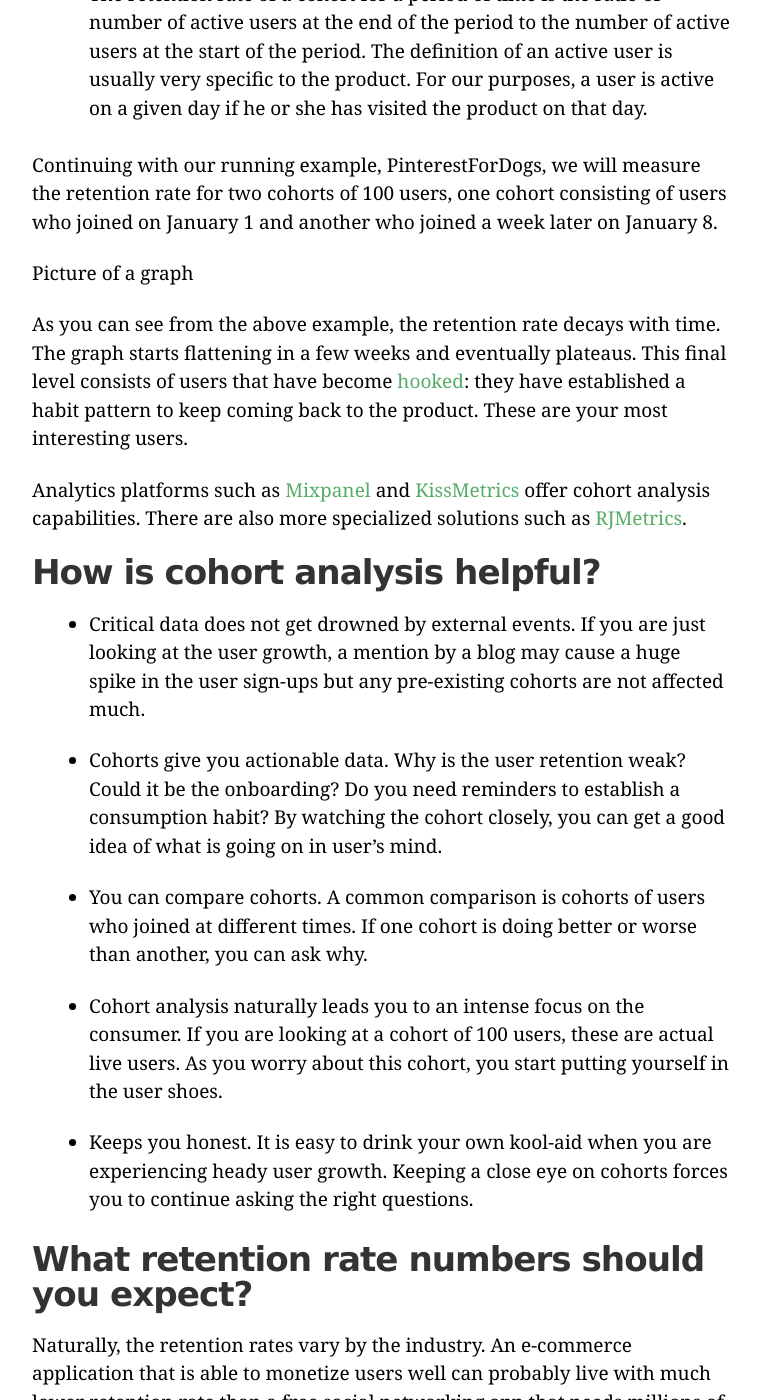
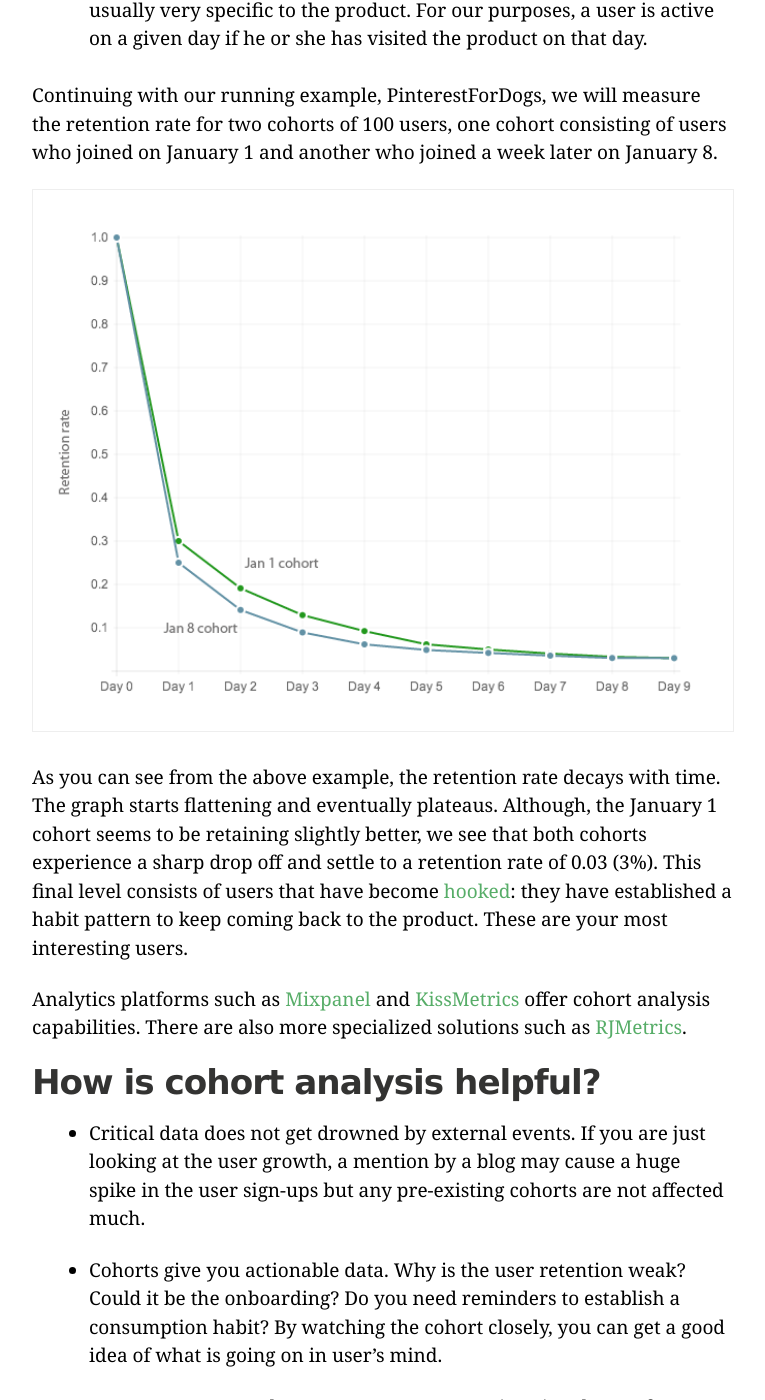
Before and after one commit to avdr/avdr.github.io, a Jekyll site: the page built from _posts/2013-11-10-cohort-analysis.markdown, in a window 1280 px wide and 1400 px high, scrolled down 2282 px. Shown: the whole window, without its empty margins (258-1023 px from the left). Built offline with Jekyll 4.4.1, drawn with Linux system fonts in a browser that asks for light colours; Markdown is read by kramdown in place of the engine named in the settings; some of the changed text lies outside the part shown.

Commit message:
More images, edits

```diff
--- a/_posts/2013-11-10-cohort-analysis.markdown
+++ b/_posts/2013-11-10-cohort-analysis.markdown
@@ -2,7 +2,6 @@
 layout: default
 title: Why you should look at cohorts
 ---
-# <span style="color:red">DRAFT</span>
 # Why you should look at cohorts
 
 Imagine that an entrepreneur showed you this graph for his new app, PinterestForDogs.
@@ -31,9 +30,9 @@
 
 Continuing with our running example, PinterestForDogs, we will measure the retention rate for two cohorts of 100 users, one cohort consisting of users who joined on January 1 and another who joined a week later on January 8.
 
-Picture of a graph
+<img class="iborder" src="/assets/retention.png"/>
 
-As you can see from the above example, the retention rate decays with time. The graph starts flattening in a few weeks and eventually plateaus. This final level consists of users that have become [hooked](http://www.nirandfar.com/2013/02/new-video-hooked-the-psychology-of-how-products-engage-us.html): they have established a habit pattern to keep coming back to the product. These are your most interesting users.
+As you can see from the above example, the retention rate decays with time. The graph starts flattening and eventually plateaus. Although, the January 1 cohort seems to be retaining slightly better, we see that both cohorts experience a sharp drop off and settle to a retention rate of 0.03 (3%). This final level consists of users that have become [hooked](http://www.nirandfar.com/2013/02/new-video-hooked-the-psychology-of-how-products-engage-us.html): they have established a habit pattern to keep coming back to the product. These are your most interesting users.
 
 Analytics platforms such as [Mixpanel](http://mixpanel.com) and [KissMetrics](http://kissmetrics.com) offer cohort analysis capabilities. There are also more specialized solutions such as [RJMetrics](http://rjmetrics.com).
 
@@ -53,12 +52,18 @@
 
 The number that I focus on is the retention rate once it reaches a plateau (In our space, 4 weeks after the cohort join date should be enough time for this). If this number is more than 20%, congratulations, you are doing great.  To compare yourself against two successful companies in this space: Twitter and Pinterest, you can look at the [analysis](http://blog.rjmetrics.com/2012/02/15/pinterest-data-analysis-an-inside-look) by RJMetrics (reproduced with permission below).
 
-Graph with permission
+<img class="iborder" src="/assets/twitter.jpg"/>
+
+From the graph above, the retention rate for Twitter was plateauing around 22%.
+
+<img class="iborder" src="/assets/pinterest4.jpg"/>
+
+On the other hand, the retention rate for Pinterest settles to an astonishing 45%!
 
 If your cohorts are retaining less than 5% of users after 4 weeks, the product is not working. You should take a hard look at the product. Is it something that users really want? Are your users getting confused? If we look at the plateau retention rate of our example, PinterestForDogs, we see that it is only 3%. This implies that it is unlikely to succeed, even though the first graph of user growth looked great.
 
 Cohort analysis asks tough questions. But, the sooner you ask them the better your startup will be.
 
-## How to estimate your competitor's retention?
+## Estimating your competitor's retention
 
 Given how crucial retention is, would it not be awesome if you could estimate that of a competitor, or a company that you are researching? If there is any public user activity that is available, you can approximate a cohort analysis by selecting a random set of users and then following their public activity with time. The difficulty here is making sure your sample is not biased in any way. But even imperfect data is better than no data. One quick check that I have done in the past is to pick a few users from recent posts or likes and follow their activity backwards in time. If there are few users who have been active for a while, that is a sure indication of poor retention. This is not a very rigorous analysis but often gives useful data.
```
Also changed, not shown: assets/pinterest4.jpg (added), assets/retention.png (added), assets/twitter.jpg (added), assets/users_growth.png, 2 other files.
